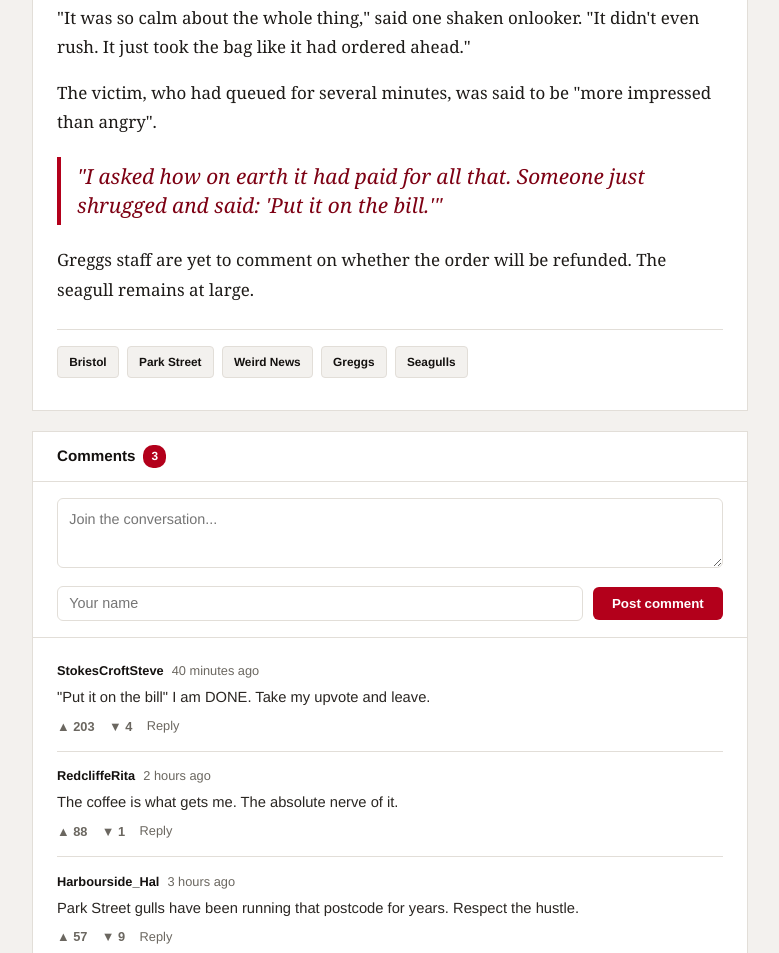
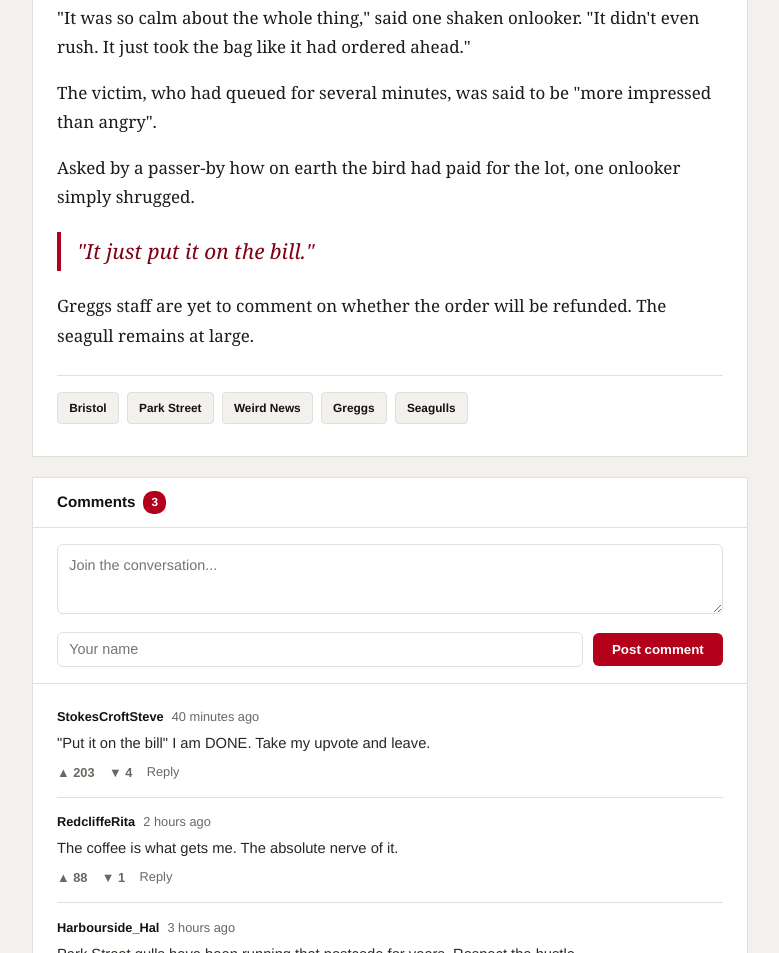
Before and after one commit to benSmith1981/monkeyamazon, a plain HTML site: page seagull.html in a window 1280 px wide. Shown: the part 1022-1975 px from the top of the page, without its empty margins (74-853 px from the left). Drawn offline with Linux system fonts and the light colour scheme.

Commit message:
Update seagull.html

```diff
--- a/seagull.html
+++ b/seagull.html
@@ -180,7 +180,8 @@
             <p>The bird is reported to have made off with two sausage rolls, a steak bake and, most audaciously of all, the customer's coffee &ndash; before disappearing over the rooftops without so much as a backward glance.</p>
             <p>"It was so calm about the whole thing," said one shaken onlooker. "It didn't even rush. It just took the bag like it had ordered ahead."</p>
             <p>The victim, who had queued for several minutes, was said to be "more impressed than angry".</p>
-            <div class="pullquote">"I asked how on earth it had paid for all that. Someone just shrugged and said: 'Put it on the bill.'"</div>
+            <p>Asked by a passer-by how on earth the bird had paid for the lot, one onlooker simply shrugged.</p>
+            <div class="pullquote">"It just put it on the bill."</div>
             <p>Greggs staff are yet to comment on whether the order will be refunded. The seagull remains at large.</p>
           </div>
 
```
